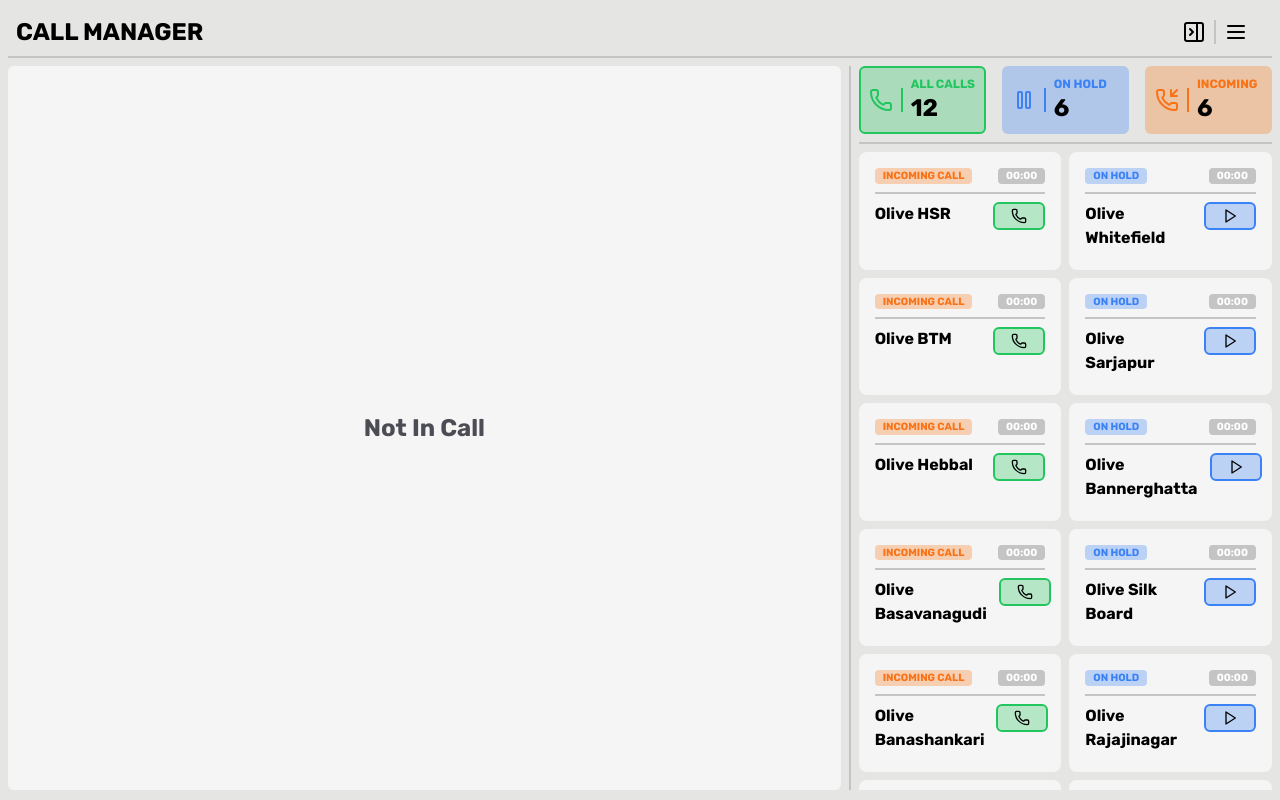
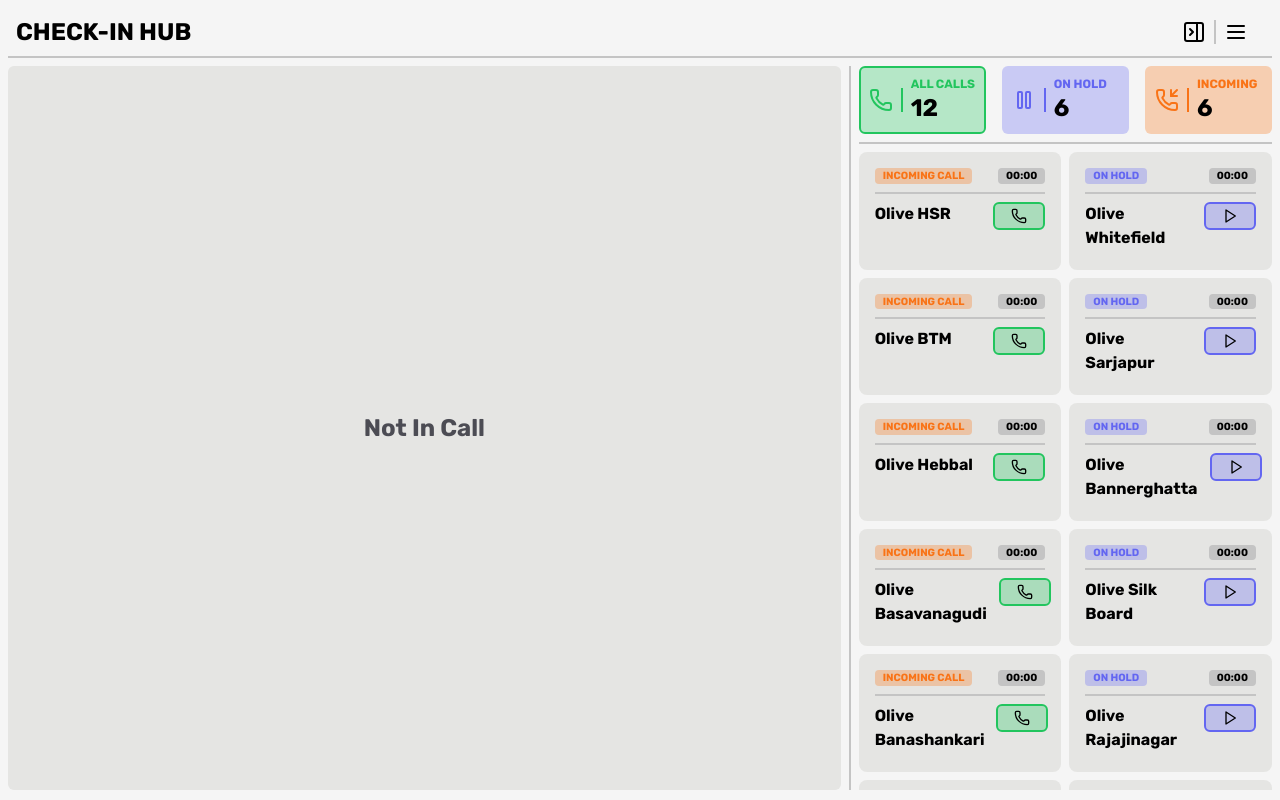
Before and after one commit to YARE0909/Orion-UI-Prototype, a Next.js app: page /call in a window 1280 px wide. Built offline with nearby package versions, Linux system fonts and the light colour scheme.

Commit message:
Add login screen and UI changes

```diff
--- a/src/components/ui/DropDown.tsx
+++ b/src/components/ui/DropDown.tsx
@@ -59,7 +59,7 @@ const Dropdown = ({
   });
 
   const dropdownClass = classNames(
-    'absolute bg-highlight w-max max-h-52 overflow-y-auto rounded shadow-md z-10',
+    'absolute bg-background w-max max-h-52 overflow-y-auto rounded shadow-md z-10',
     {
       'top-full right-0 mt-2': position === 'bottom-right',
       'top-full left-0 mt-2': position === 'bottom-left',
--- a/src/components/ui/Select.tsx
+++ b/src/components/ui/Select.tsx
@@ -39,7 +39,7 @@ const Select: React.FC<CustomSelectProps> = ({ options, defaultValue, onChange }
           {options.map((option) => (
             <div
               key={option.value}
-              className="px-4 py-2 cursor-pointer hover:bg-highlight whitespace-nowrap"
+              className="px-4 py-2 cursor-pointer hover:bg-foreground whitespace-nowrap"
               onClick={() => handleOptionClick(option)}
             >
               {option.label}
--- a/src/pages/call/index.tsx
+++ b/src/pages/call/index.tsx
@@ -7,7 +7,7 @@ import Layout from "@/components/Layout";
 
 function CallingCard({ title, status, setInCall }: { title: string, status: string, setInCall: any }) {
   return (
-    <div className="w-full h-full bg-highlight rounded-lg p-4 flex flex-col space-y-2 justify-between">
+    <div className="w-full h-full bg-foreground rounded-lg p-4 flex flex-col space-y-2 justify-between">
       <div className="w-full flex flex-col gap-2 justify-between pb-1">
         <div className="w-full flex justify-between space-x-3 border-b-2 border-b-border pb-2">
           <div>
@@ -27,14 +27,14 @@ function CallingCard({ title, status, setInCall }: { title: string, status: stri
             }
             {
               status === "hold" && (
-                <h1 className="w-fit text-[0.65rem] font-bold rounded bg-blue-500/30 text-blue-500 px-2">
+                <h1 className="w-fit text-[0.65rem] font-bold rounded bg-indigo-500/30 text-indigo-500 px-2">
                   ON HOLD
                 </h1>
               )
             }
           </div>
           <div>
-            <h1 className="w-fit text-[0.65rem] font-bold rounded bg-border text-white px-2">00:00</h1>
+            <h1 className="w-fit text-[0.65rem] font-bold rounded bg-highlight text-text px-2">00:00</h1>
           </div>
         </div>
         <div className="h-fit flex justify-between items-start space-x-3">
@@ -45,7 +45,7 @@ function CallingCard({ title, status, setInCall }: { title: string, status: stri
             <Tooltip tooltip={
               status === "incoming" ? "Accept Call" : "Resume Call"
             } position="bottom">
-              <button className={`w-fit h-fit whitespace-nowrap rounded-md ${status === "incoming" ? "bg-green-500/30 hover:bg-green-500/50 border-2 border-green-500" : "bg-blue-500/30 hover:bg-blue-500/50 border-2 border-blue-500"
+              <button className={`w-fit h-fit whitespace-nowrap rounded-md ${status === "incoming" ? "bg-green-500/30 hover:bg-green-500/50 border-2 border-green-500" : "bg-indigo-500/30 hover:bg-indigo-500/50 border-2 border-indigo-500"
                 } duration-300 font-bold text-sm justify-center items-center flex px-4 py-1`} onClick={() => setInCall(true)}>
                 {status === "incoming" ?
                   <Phone className="w-4 h-4" /> :
@@ -79,7 +79,7 @@ export default function Index() {
   });
 
   return (
-    <Layout headerTitle="CALL MANAGER" header={
+    <Layout headerTitle="CHECK-IN HUB" header={
       <div>
         {
           !isRightPanelCollapsed ? (
@@ -112,27 +112,27 @@ export default function Index() {
                 </div>
                 <div className="w-full flex space-x-2">
                   <Tooltip tooltip={micMuted ? "Unmute Mic" : "Mute Mic"}>
-                    <button className={micMuted ? "bg-orange-500 hover:bg-orange-400 duration-300 w-fit rounded-md bg-highlight px-4 py-2 flex items-center justify-center space-x-1" : "w-fit rounded-md bg-highlight px-4 py-2 flex items-center justify-center space-x-1 hover:bg-zinc-300 dark:hover:bg-zinc-700 duration-300"} onClick={() => {
+                    <button className={micMuted ? "bg-orange-500 hover:bg-orange-700 duration-300 w-fit rounded-md bg-foreground px-4 py-2 flex items-center justify-center space-x-1" : "w-fit rounded-md bg-highlight px-4 py-2 flex items-center justify-center space-x-1 hover:bg-zinc-300 dark:hover:bg-zinc-700 duration-300"} onClick={() => {
                       setMicMuted(!micMuted)
                     }}>
                       <MicOff className="w-6 h-6" />
                     </button>
                   </Tooltip>
                   <Tooltip tooltip={cameraOff ? "Turn On Camera" : "Turn Off Camera"}>
-                    <button className={cameraOff ? "bg-orange-500 hover:bg-orange-400 duration-300 w-fit rounded-md bg-highlight px-4 py-2 flex items-center justify-center space-x-1" : "w-fit rounded-md bg-highlight px-4 py-2 flex items-center justify-center space-x-1 hover:bg-zinc-300 dark:hover:bg-zinc-700 duration-300"} onClick={() => {
+                    <button className={cameraOff ? "bg-orange-500 hover:bg-orange-700 duration-300 w-fit rounded-md bg-foreground px-4 py-2 flex items-center justify-center space-x-1" : "w-fit rounded-md bg-highlight px-4 py-2 flex items-center justify-center space-x-1 hover:bg-zinc-300 dark:hover:bg-zinc-700 duration-300"} onClick={() => {
                       setCameraOff(!cameraOff)
                     }}>
                       <VideoOff className="w-6 h-6" />
                     </button>
                   </Tooltip>
                   <Tooltip tooltip="Hold Call">
-                    <button className="w-fit rounded-md bg-highlight px-4 py-2 flex items-center justify-center space-x-1 hover:bg-zinc-300 dark:hover:bg-zinc-700 duration-300" onClick={() => setInCall(false)}>
+                    <button className="w-fit rounded-md bg-indigo-500 px-4 py-2 flex items-center justify-center space-x-1 hover:bg-indigo-700 duration-300" onClick={() => setInCall(false)}>
                       <Pause className="w-6 h-6" />
                       {/* <h1 className="font-bold whitespace-nowrap">Hold</h1> */}
                     </button>
                   </Tooltip>
                   <Tooltip tooltip="End Call">
-                    <button className="w-fit rounded-md bg-red-600 hover:bg-red-500 duration-300 px-4 py-2 flex items-center justify-center space-x-1" onClick={() => setInCall(false)}>
+                    <button className="w-fit rounded-md bg-red-500 hover:bg-red-700 duration-300 px-4 py-2 flex items-center justify-center space-x-1" onClick={() => setInCall(false)}>
                       <PhoneOff className="w-6 h-6" />
                       {/* <h1 className="font-bold whitespace-nowrap">End Call</h1> */}
                     </button>
@@ -141,7 +141,7 @@ export default function Index() {
               </div>
             </div>
           ) : (
-            <div className="w-full h-full bg-highlight rounded-md mb-20 p-4 flex flex-col space-y-4 justify-center items-center">
+            <div className="w-full h-full bg-foreground rounded-md mb-20 p-4 flex flex-col space-y-4 justify-center items-center">
               <div>
                 <h1 className="font-bold text-2xl text-textAlt">Not In Call</h1>
               </div>
@@ -170,15 +170,15 @@ export default function Index() {
                   </div>
                 </div>
                 <div
-                  className={`w-full bg-blue-500/30 hover:bg-blue-500/50 duration-300 rounded-md p-2 cursor-pointer border-2 ${filter === "hold" ? "border-blue-500" : "border-transparent"}`}
+                  className={`w-full bg-indigo-500/30 hover:bg-indigo-500/50 duration-300 rounded-md p-2 cursor-pointer border-2 ${filter === "hold" ? "border-indigo-500" : "border-transparent"}`}
                   onClick={() => handleFilterChange("hold")}
                 >
                   <div className="flex space-x-2 items-center">
-                    <div className="border-r-2 border-r-blue-500 pr-2">
-                      <Pause className="w-6 h-6 text-blue-500" />
+                    <div className="border-r-2 border-r-indigo-500 pr-2">
+                      <Pause className="w-6 h-6 text-indigo-500" />
                     </div>
                     <div>
-                      <h1 className="w-fit text-xs font-bold rounded text-blue-500">ON HOLD</h1>
+                      <h1 className="w-fit text-xs font-bold rounded text-indigo-500">ON HOLD</h1>
                       <h1 className="font-bold text-2xl">6</h1>
                     </div>
                   </div>
@@ -255,6 +255,7 @@ export default function Index() {
           {isRightPanelCollapsed && (
             <div className="w-full h-full flex flex-col space-y-4 justify-start items-center px-2">
               <div className="w-full h-fit flex flex-col space-y-2 border-b-2 border-b-border pb-2">
+                <Tooltip tooltip="All Calls" position="left">
                   <div className="w-full h-fit bg-green-500/30 hover:bg-green-500/50 duration-300 p-2 rounded-md flex space-x-1 justify-center items-center cursor-pointer" onClick={() => {
                     setRightPanelCollapsed(false);
                     handleFilterChange("all");
@@ -262,13 +263,17 @@ export default function Index() {
                     <Phone className="w-5 h-5 text-green-500" />
                     <h1 className="font-bold text-xl">12</h1>
                   </div>
-                <div className="w-full h-fit bg-blue-500/30 hover:bg-blue-500/50 duration-300 p-2 rounded-md flex space-x-2 justify-center items-center cursor-pointer" onClick={() => {
+                </Tooltip>
+                <Tooltip tooltip="On Hold" position="left">
+                  <div className="w-full h-fit bg-indigo-500/30 hover:bg-indigo-500/50 duration-300 p-2 rounded-md flex space-x-2 justify-center items-center cursor-pointer" onClick={() => {
                     setRightPanelCollapsed(false);
                     handleFilterChange("hold");
                   }}>
-                  <Pause className="w-5 h-5 text-blue-500" />
+                    <Pause className="w-5 h-5 text-indigo-500" />
                     <h1 className="font-bold text-xl">6</h1>
                   </div>
+                </Tooltip>
+                <Tooltip tooltip="Incoming" position="left">
                   <div className="w-full h-fit bg-orange-500/30 hover:bg-orange-500/50 duration-300 p-2 rounded-md flex space-x-2 justify-center items-center cursor-pointer" onClick={() => {
                     setRightPanelCollapsed(false);
                     handleFilterChange("incoming");
@@ -276,6 +281,7 @@ export default function Index() {
                     <PhoneIncoming className="w-5 h-5 text-orange-500" />
                     <h1 className="font-bold text-xl">6</h1>
                   </div>
+                </Tooltip>
               </div>
             </div>
           )}
--- a/src/pages/index.tsx
+++ b/src/pages/index.tsx
@@ -10,7 +10,7 @@ function WatchCard({ title, src }: { title: string; src?: any }) {
   const router = useRouter();
 
   return (
-    <div className="w-full h-56 flex flex-col space-y-4 bg-highlight rounded-lg group">
+    <div className="w-full h-56 flex flex-col space-y-4 bg-foreground rounded-lg group">
       <div className="w-full h-full bg-background flex items-center justify-center rounded-lg relative">
         {src ? (
           <video
--- a/src/styles/globals.css
+++ b/src/styles/globals.css
@@ -3,21 +3,21 @@
 @tailwind utilities;
 
 :root {
-  --background: #e5e5e3;
-  --foreground: #c4c4c4;
+  --background: #f5f5f5;
+  --foreground: #e5e5e3;
   --default-text: #000000;
   --border-color: #c4c4c4;
   --alt-text: #4c4c54;
-  --highlight: #f5f5f5;
+  --highlight: #c4c4c4;
 }
 
 .dark {
   --background: #1a1a1c;
-  --foreground: #151517;
+  --foreground: #262629;
   --default-text: #ffffff;
   --border-color: #3b3b3b;
   --alt-text: #b3b3ab;
-  --highlight: #262629;
+  --highlight: #3b3b3b;
 }
 
 body {
```
Also changed, not shown: src/components/ui/ToolTip.tsx (+3 -5 lines), src/pages/login/index.tsx (added, +68 -0 lines), 1 other file (tests, documents, lock files or other folders). Lines whose indentation alone changed are shown as unchanged.
